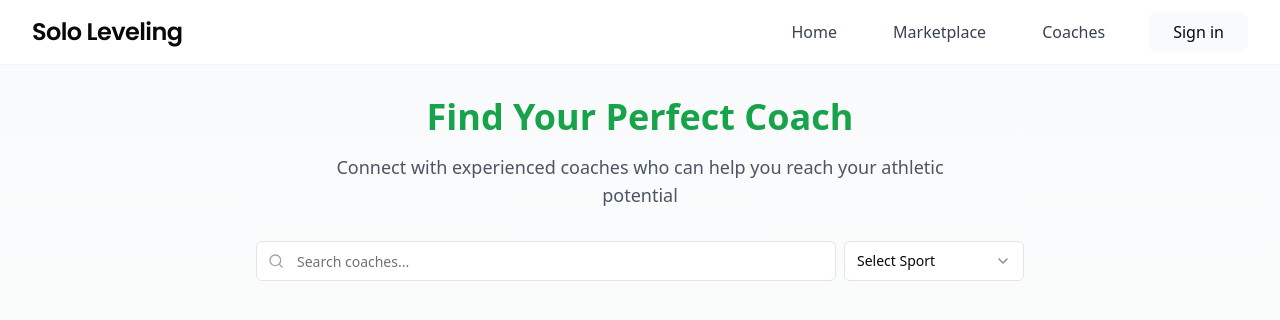
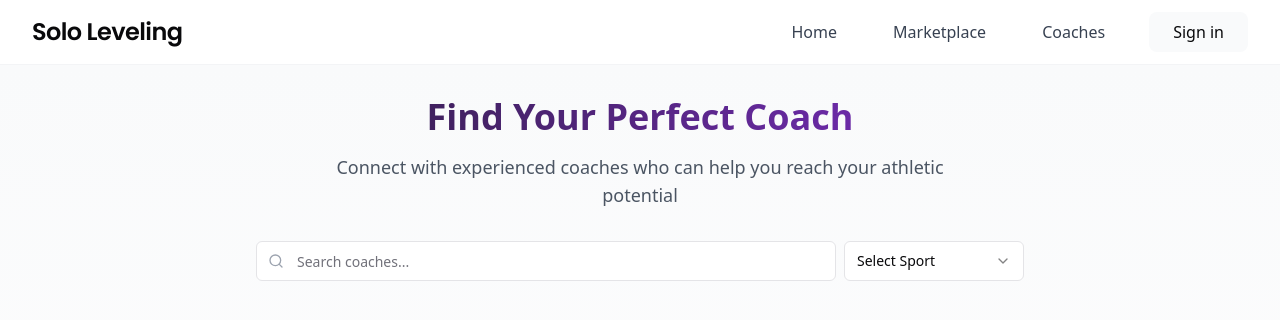
Before and after one commit to abhishekchukka/Hackatron, a Next.js app: page /coaches in a window 1280 px wide. Shown: the top 320 px of the page. Built offline with nearby package versions, Linux system fonts and the light colour scheme; no server answers; the database is empty.

Commit message:
Update page.jsx

```diff
--- a/src/app/coaches/page.jsx
+++ b/src/app/coaches/page.jsx
@@ -75,7 +75,7 @@ const CoachesPage = () => {
       className="group relative bg-white overflow-hidden hover:shadow-xl transition-all duration-300"
     >
       {/* Top Banner */}
-      <div className="absolute inset-x-0 h-24 bg-green-100" />
+      <div className="absolute inset-x-0 h-24 bg-gradient-to-r from-primary/10 to-purple-500/10" />
 
       {/* Content */}
       <div className="relative p-6">
@@ -166,7 +166,7 @@ const CoachesPage = () => {
 
         {/* Action Button */}
         <Button
-          className="w-full bg-green-400"
+          className="w-full bg-gradient-to-r from-primary to-purple-600 hover:from-primary/90 hover:to-purple-600/90"
           onClick={() => {
             const encodedEmail = encodeURIComponent(coach.email);
             window.location.href = `/profile/coach/${encodedEmail}`;
@@ -183,7 +183,7 @@ const CoachesPage = () => {
       <div className="container mx-auto px-4 md:px-6 py-8">
         {/* Hero Section */}
         <div className="text-center mb-12">
-          <h1 className="text-4xl font-bold mb-4 bg-green-600 text-transparent bg-clip-text">
+          <h1 className="text-4xl font-bold mb-4 bg-gradient-to-r from-primary to-purple-600 text-transparent bg-clip-text">
             Find Your Perfect Coach
           </h1>
           <p className="text-lg text-gray-600 mb-8 max-w-2xl mx-auto">
```
